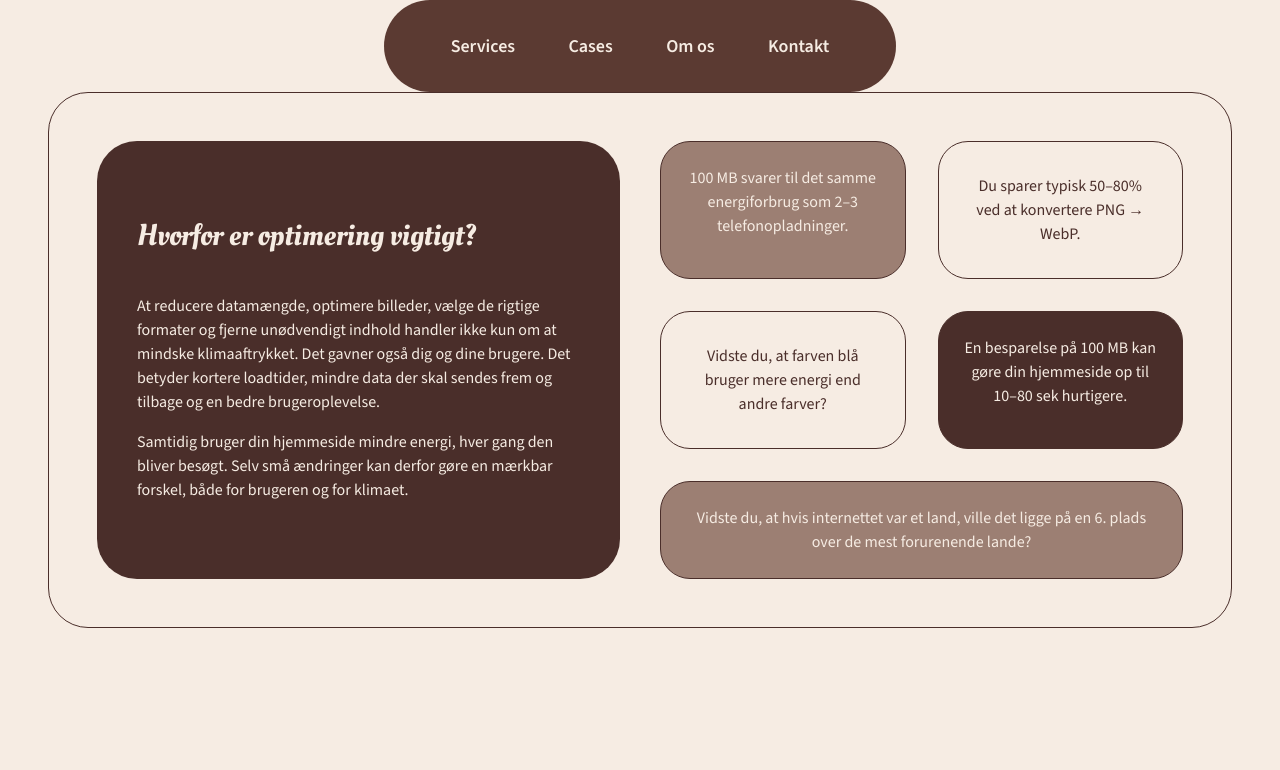
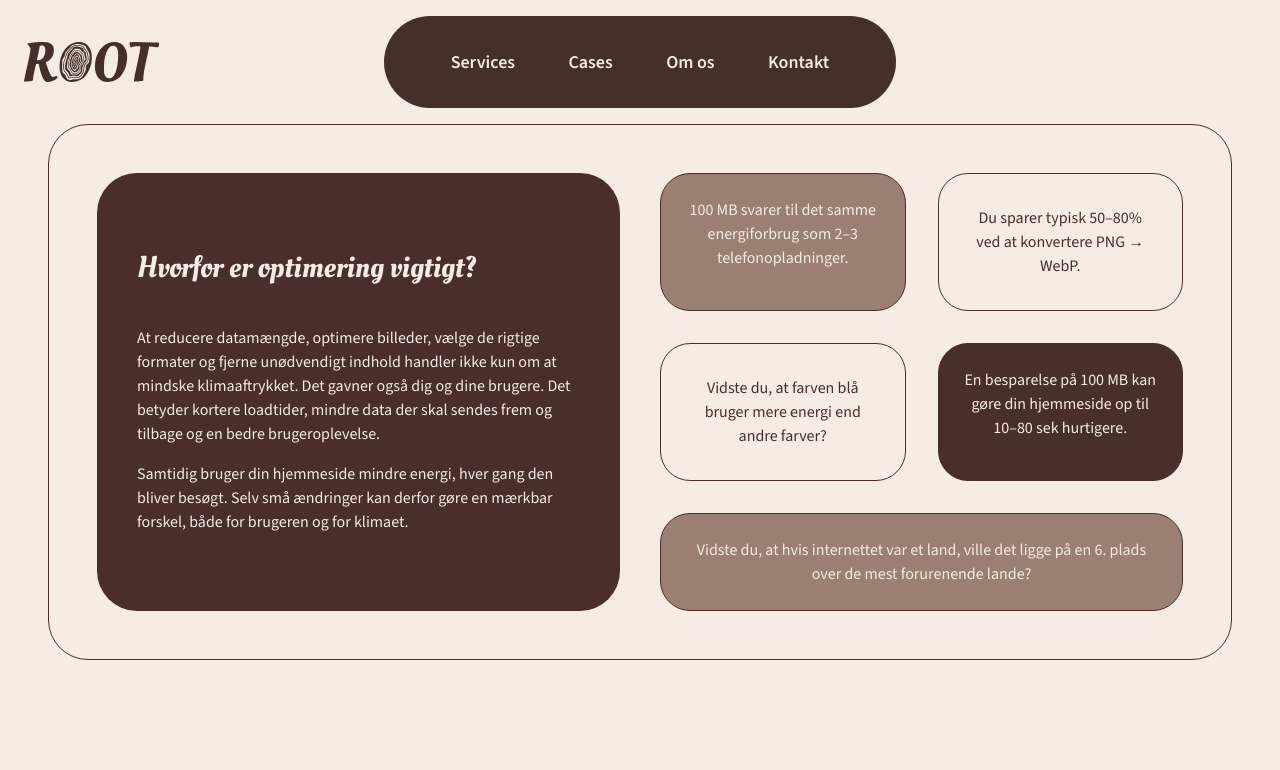
Before and after one commit to Rosa2401/ROOT, a React (Vite) app: page / in a window 1280 px wide. Shown: the top 770 px of the page. Built offline with nearby package versions, Linux system fonts and the light colour scheme.

Commit message:
Logo tilføjet

```diff
--- a/src/components/Header.jsx
+++ b/src/components/Header.jsx
@@ -9,8 +9,31 @@ export default function Header() {
     }`;
 
   return (
-    <header className="w-full flex justify-center">
-      <nav className="bg-[#5B3A32] w-[40%] max-w-xl rounded-full py-6 px-10 flex justify-around items-center text-lg font-semibold">
+    <header className="w-full flex items-center justify-center sticky top-0 z-50 py-4">
+
+      {/* Logo */}
+      <div className="absolute left-6">
+  <NavLink to="/" className="group relative">
+
+    {/* Normal logo */}
+    <img
+      src="/src/assets/logo442F2A.svg"
+      alt="Logo"
+      className="h-10 w-auto transition duration-300 group-hover:opacity-0"
+    />
+
+    {/* Pink logo */}
+    <img
+      src="/src/assets/logoFFCFD5.svg"
+      alt="Logo"
+      className="h-10 w-auto absolute top-0 left-0 opacity-0 transition duration-300 group-hover:opacity-100"
+    />
+
+  </NavLink>
+</div>
+
+      {/* Navigation */}
+      <nav className="bg-[#442F2A] w-[40%] max-w-xl rounded-full py-6 px-10 flex justify-around items-center text-lg font-semibold">
 
         <NavLink to="/services" className={navLinkClass}>
           Services
```
Also changed, not shown: src/assets/logo442F2A.svg (added), src/assets/logoFFCFD5.svg (added).
